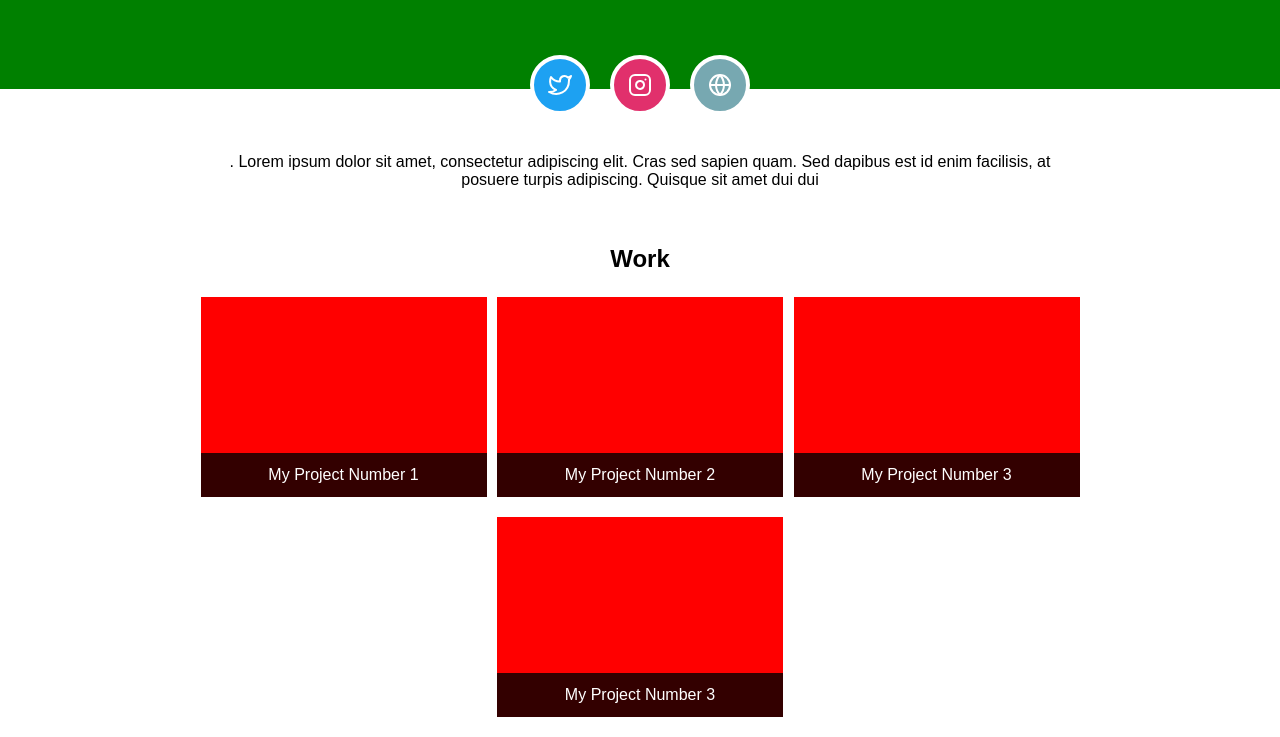
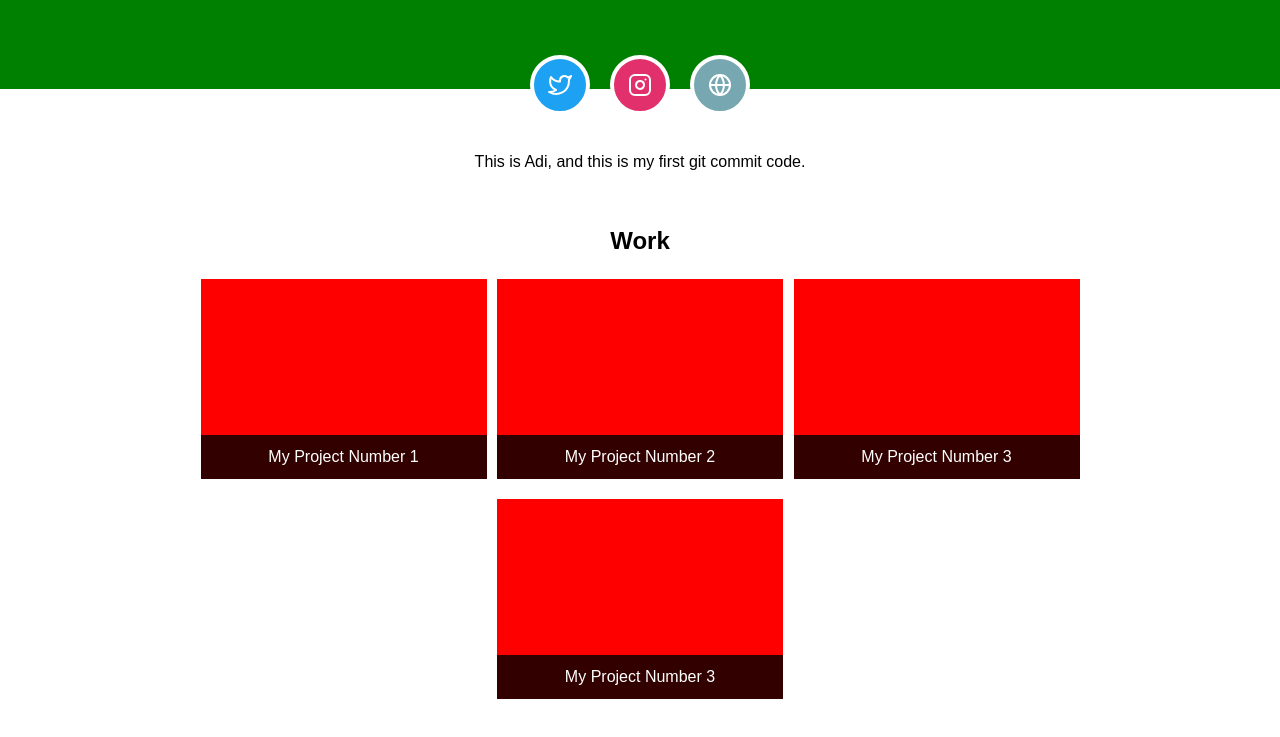
Before and after one commit to corp-aditya/adi.firstgit, a plain HTML site: page index.html in a window 1280 px wide. Shown: the part 186-923 px from the top of the page. Drawn offline with Linux system fonts and the light colour scheme.

Commit message:
updated about section

```diff
--- a/index.html
+++ b/index.html
@@ -30,8 +30,7 @@
   <!-- About You -->
   <main>
     <section class="about">
-      <p>. Lorem ipsum dolor sit amet, consectetur adipiscing elit. Cras sed sapien quam. Sed dapibus est id enim facilisis,
-        at posuere turpis adipiscing. Quisque sit amet dui dui
+      <p>This is Adi, and this is my first git commit code.
       </p>
     </section>
     <!-- Your Projects -->
```
